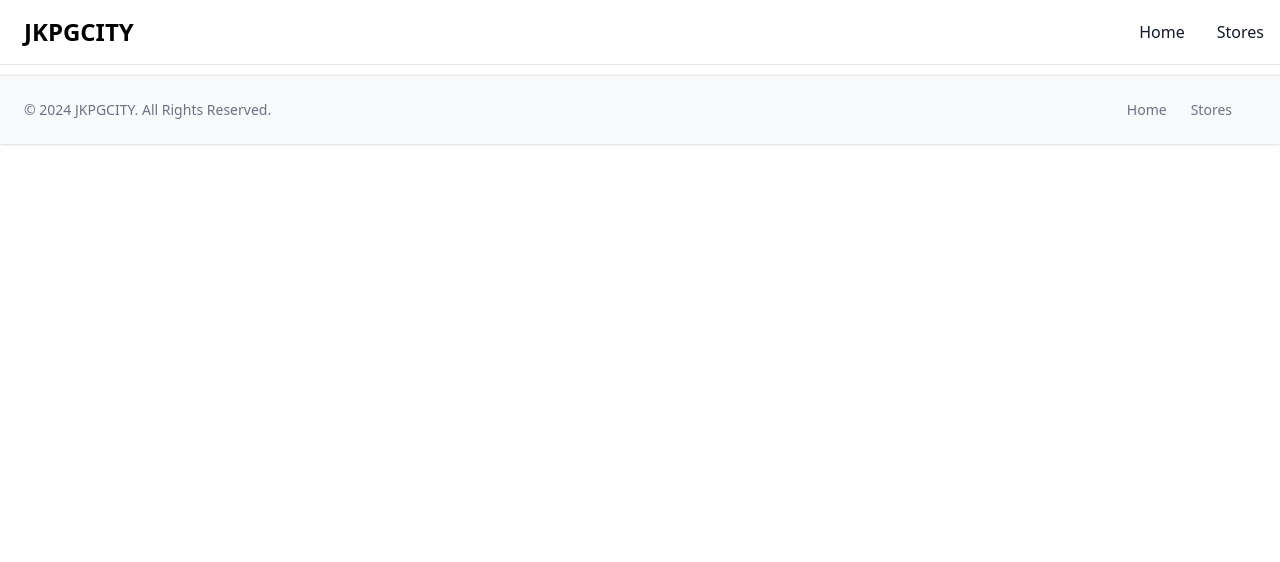
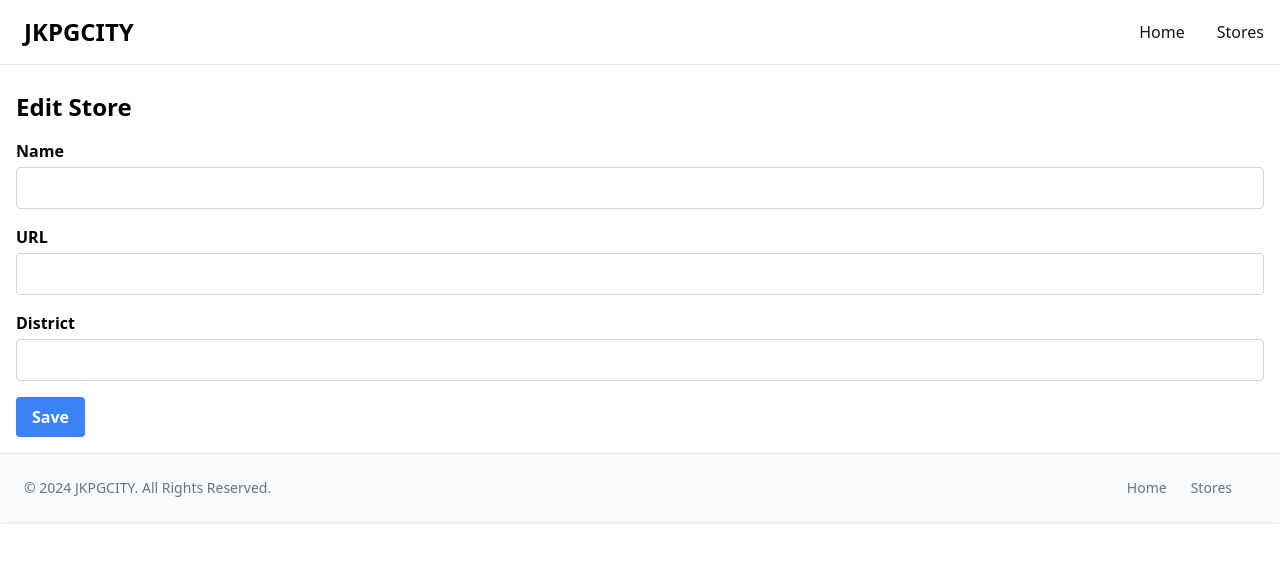
Before and after one commit to Abbe-and-Gabbe/jkpgCity, a Svelte app in the folder frontend/: page /stores/1/edit in a window 1280 px wide. Shown: the top 562 px of the page. Built offline with nearby package versions, Linux system fonts and the light colour scheme; no server answers.

Commit message:
Edit store page

```diff
--- a/frontend/src/App.svelte
+++ b/frontend/src/App.svelte
@@ -5,6 +5,7 @@
   import Stores from './Stores/Stores.svelte';
   import SpecificStore from './Stores/SpecificStore.svelte';
   import { Router, Link, Route } from "svelte-routing";
+    import EditStore from './Stores/EditStore.svelte';
   export let url = "";
 </script>
 
@@ -15,6 +16,10 @@
     <Route path="/stores" component={Stores} />
     <Route path="/stores/:id" let:params>
       <SpecificStore id={params.id} />
-    </Route>  </div>
+    </Route>
+    <Route path="/stores/:id/edit" let:params>
+      <EditStore id={params.id} />
+    </Route>
+  </div>
   <Footer/>
 </Router>
--- /dev/null
+++ b/frontend/src/Stores/EditStore.svelte
@@ -0,0 +1,79 @@
+<script>
+    import { onMount } from 'svelte';
+
+    export let id;
+    let isLoading = true;
+    let store = {name: '', url: '', district: ''};
+    let errors = []
+
+    onMount(async () => {
+        try {
+            const response = await fetch(`http://localhost:8080/stores/${id}`);
+            const data = await response.json();
+            if (data && data.length > 0) {
+                store = data[0];
+                console.log('store:', store);
+            } else {
+                store = { name: '', url: '', district: ''};
+            }
+            isLoading = false;
+        } catch (error) {
+            console.error('Failed to fetch store:', error);
+            isLoading = false;
+        }
+    });
+
+    async function handleSubmit() {
+        try {
+            if (store.name === '' || store.url === '' || store.district === '') {
+                alert('Please fill in all fields!');
+                return;
+            }
+
+            const response = await fetch(`http://localhost:8080/stores/${id}`, {
+                method: 'PUT',
+                headers: {
+                    'Content-Type': 'application/json',
+                },
+                body: JSON.stringify(store),
+            });
+            if (response.ok) {
+                alert('Store updated successfully!');
+                window.location.href = `/stores/${id}`;
+            } else {
+                alert('Failed to update store!');
+            }
+        } catch (error) {
+            console.error('Failed to update store:', error);
+        }
+    }
+</script>
+
+<main class="p-4">
+    <h1 class="text-2xl font-bold mb-4">Edit Store</h1>
+
+    <form on:submit|preventDefault={handleSubmit}>
+        <div class="mb-4">
+            <label for="name" class="block font-bold mb-1">Name</label>
+            <input type="text" id="name" bind:value={store.name} class="border border-gray-300 rounded px-3 py-2 w-full" />
+        </div>
+
+        <div class="mb-4">
+            <label for="url" class="block font-bold mb-1">URL</label>
+            <input type="text" id="url" bind:value={store.url} class="border border-gray-300 rounded px-3 py-2 w-full" />
+        </div>
+
+        <div class="mb-4">
+            <label for="district" class="block font-bold mb-1">District</label>
+            <input type="text" id="district" bind:value={store.district} class="border border-gray-300 rounded px-3 py-2 w-full" />
+        </div>
+
+        <button type="submit" class="bg-blue-500 hover:bg-blue-600 text-white font-bold py-2 px-4 rounded">
+            Save
+        </button>
+    </form>
+</main>
+
+<style>
+    /* Add your custom styles here */
+</style>
--- a/frontend/src/Stores/SpecificStore.svelte
+++ b/frontend/src/Stores/SpecificStore.svelte
@@ -1,5 +1,6 @@
 <script>
   import { onMount } from 'svelte';
+  import { Link } from "svelte-routing";
   export let id;
   let specStore = null;
   let isLoading = true;
@@ -33,7 +34,7 @@
         <p>District: {item.district}</p>
         <a href={item.url} target="_blank" rel="noopener noreferrer" class="hover:underline text-blue-500">Visit Store</a>
         <div class="flex justify-end space-x-2 mt-2">
-          <button class="px-4 py-2 bg-blue-500 text-white rounded hover:bg-blue-600">Edit</button>
+          <Link to={`/stores/${item.id}/edit`} class="px-4 py-2 bg-blue-500 text-white rounded hover:bg-blue-600">Edit</Link>
           <button class="px-4 py-2 bg-red-500 text-white rounded hover:bg-red-600">Delete</button>
         </div>
       </div>
```
